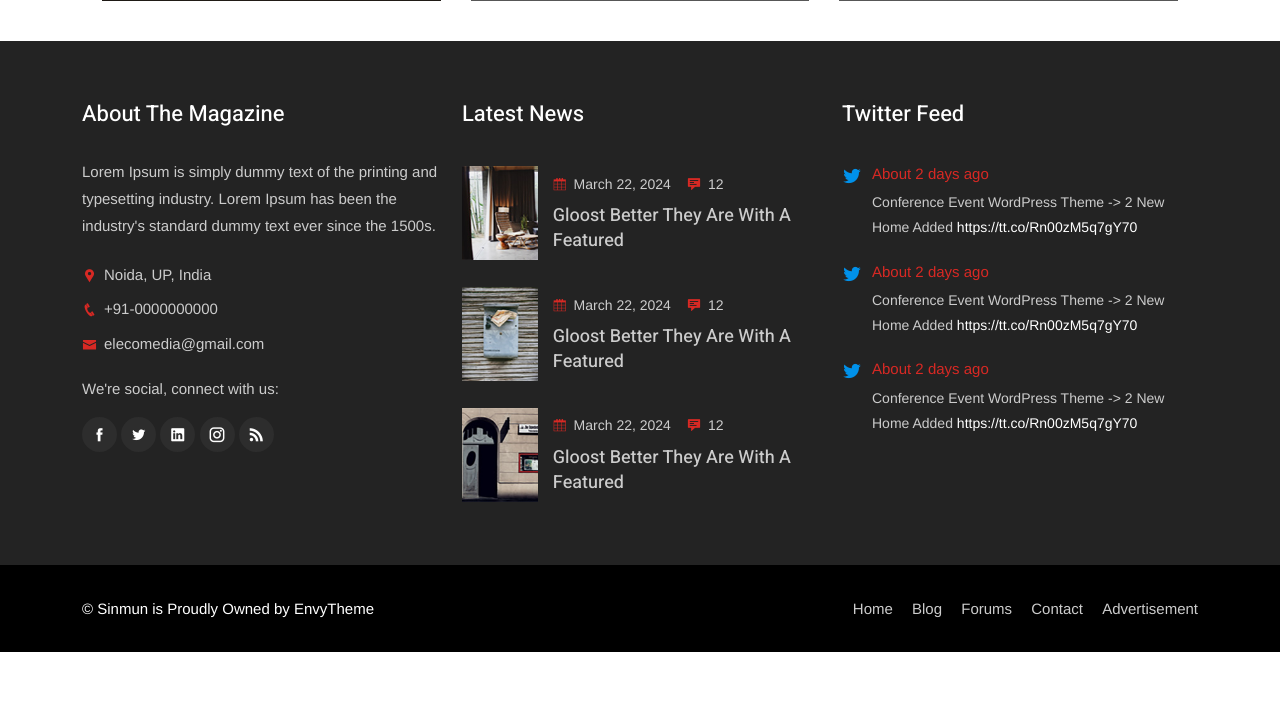
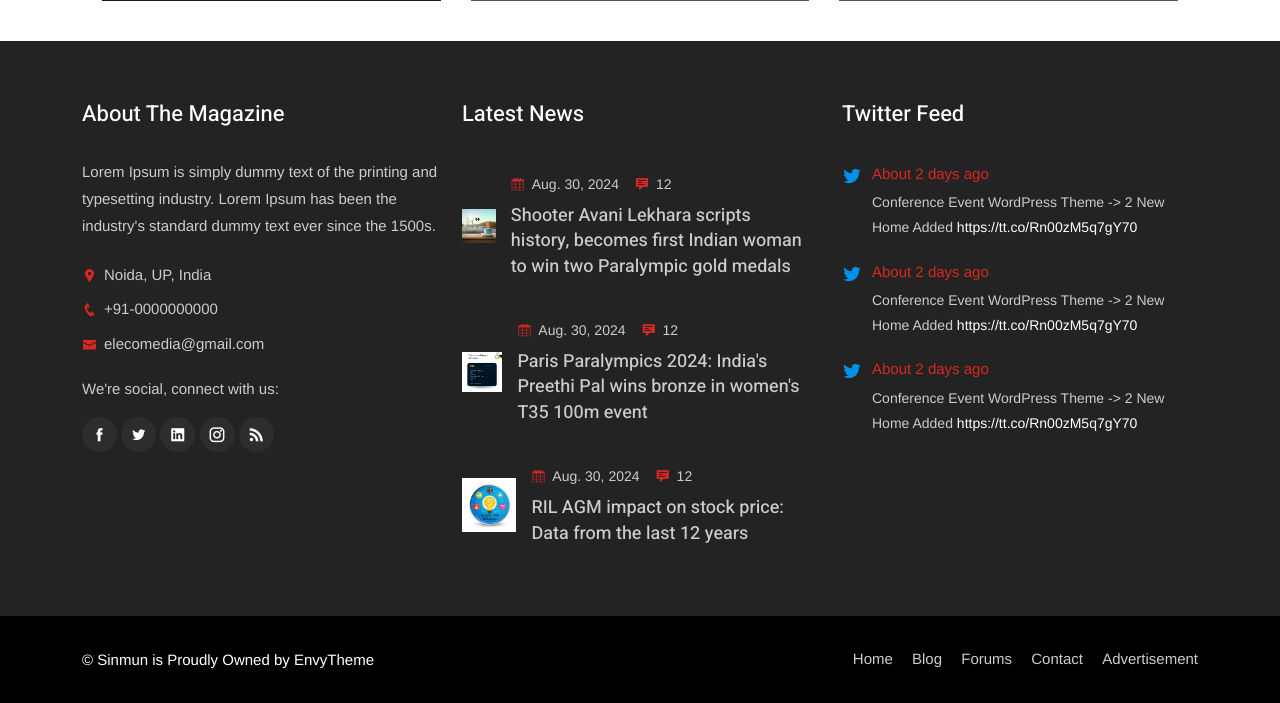
Before and after one commit to ShivamRohilllaa/blog_news, a Django app: page / in a window 1280 px wide. Shown: the part 3267-3970 px from the top of the page. Before the commit the page ends 3919 px from the top, so only its background shows below. Run offline with Django 4.2, Linux system fonts and the light colour scheme; data comes from the database, SQL or seed files in the repository; some libraries are stand-ins or nearby versions.

Commit message:
homepage complete

```diff
--- a/blog/context_processors.py
+++ b/blog/context_processors.py
@@ -19,6 +19,10 @@ def breaking_news(request):
     b_news = Blog.objects.filter(is_breaking=True)
     return dict(b_news=b_news)
 
+def foot_post(request):
+    foot_news = Blog.objects.filter(status='published').order_by('-created_at')[:3]
+    return dict(foot_news=foot_news)
+
 # def adsense_adsscripts(request):
 #     scripts = adsense_scripts.objects.all()
 #     return dict(scripts=scripts)
--- a/blog/settings.py
+++ b/blog/settings.py
@@ -69,6 +69,7 @@ TEMPLATES = [
                 'blog.context_processors.breaking_news',
                 'blog.context_processors.current_date',
                 'blog.context_processors.top_three_cat',
+                'blog.context_processors.foot_post',
             ],
         },
     },
--- a/templates/footer.html
+++ b/templates/footer.html
@@ -39,42 +39,20 @@
                 <div class="single-footer-widget">
                     <h3>Latest News</h3>
                     <div class="footer-latest-news-list">
+                        {% for i in foot_news %}
                         <div class="media latest-news-media align-items-center">
-                            <a href="single-post-2.html"> <img src="assets/img/small-2.jpg" alt="image" /> </a>
+                            <a href=""> <img src="{{i.blog_image.url}}" style="height:50px, width:50px;" alt="image" /> </a>
                             <div class="content">
                                 <ul>
-                                    <li><i class="icofont-calendar"></i> March 22, 2024</li>
+                                    <li><i class="icofont-calendar"></i> {{i.created_at|date}}</li>
                                     <li>
-                                        <a href="single-post-3.html"><i class="icofont-comment"></i> 12</a>
+                                        <a href=""><i class="icofont-comment"></i> 12</a>
                                     </li>
                                 </ul>
-                                <h3><a href="single-post-3.html">Gloost Better They Are With A Featured</a></h3>
+                                <h3><a href="">{{i.title}}</a></h3>
                             </div>
                         </div>
-                        <div class="media latest-news-media align-items-center">
-                            <a href="single-post-2.html"> <img src="assets/img/small-4.jpg" alt="image" /> </a>
-                            <div class="content">
-                                <ul>
-                                    <li><i class="icofont-calendar"></i> March 22, 2024</li>
-                                    <li>
-                                        <a href="single-post-3.html"><i class="icofont-comment"></i> 12</a>
-                                    </li>
-                                </ul>
-                                <h3><a href="single-post-3.html">Gloost Better They Are With A Featured</a></h3>
-                            </div>
-                        </div>
-                        <div class="media latest-news-media align-items-center">
-                            <a href="single-post-3.html"> <img src="assets/img/small-3.jpg" alt="image" /> </a>
-                            <div class="content">
-                                <ul>
-                                    <li><i class="icofont-calendar"></i> March 22, 2024</li>
-                                    <li>
-                                        <a href="single-post-3.html"><i class="icofont-comment"></i> 12</a>
-                                    </li>
-                                </ul>
-                                <h3><a href="single-post-3.html">Gloost Better They Are With A Featured</a></h3>
-                            </div>
-                        </div>
+                        {% endfor %}
                     </div>
                 </div>
             </div>
--- a/templates/header.html
+++ b/templates/header.html
@@ -8,10 +8,10 @@
                         <i class="icofont-ui-weather"></i> <span>28.5<sup>c</sup></span> <b>Dubai</b>
                     </div>
                     <ul class="top-nav">
-                        <li><a href="single-post-1.html">Blog</a></li>
-                        <li><a href="post-category-1.html">Forums</a></li>
-                        <li><a href="contact.html">Contact</a></li>
-                        <li><a href="post-category-1.html">Advertisement</a></li>
+                        <li><a href="">Blog</a></li>
+                        <li><a href="">Forums</a></li>
+                        <li><a href="">Contact</a></li>
+                        <li><a href="">Advertisement</a></li>
                     </ul>
                 </div>
                 <div class="col-lg-6 col-md-4 text-end">
```
